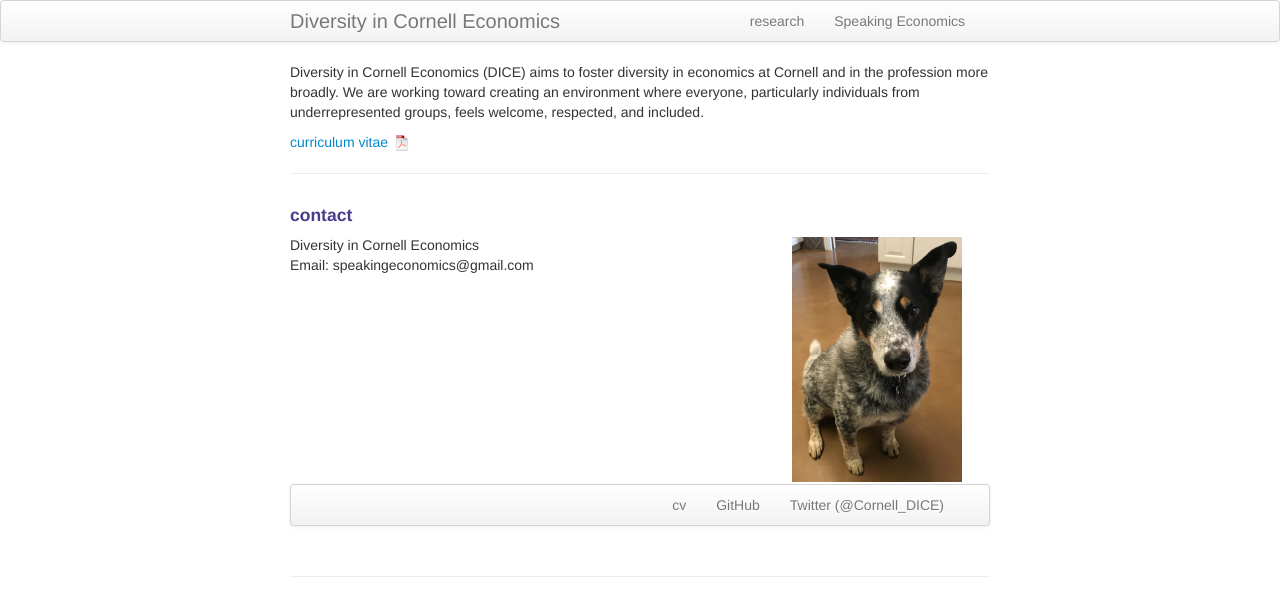
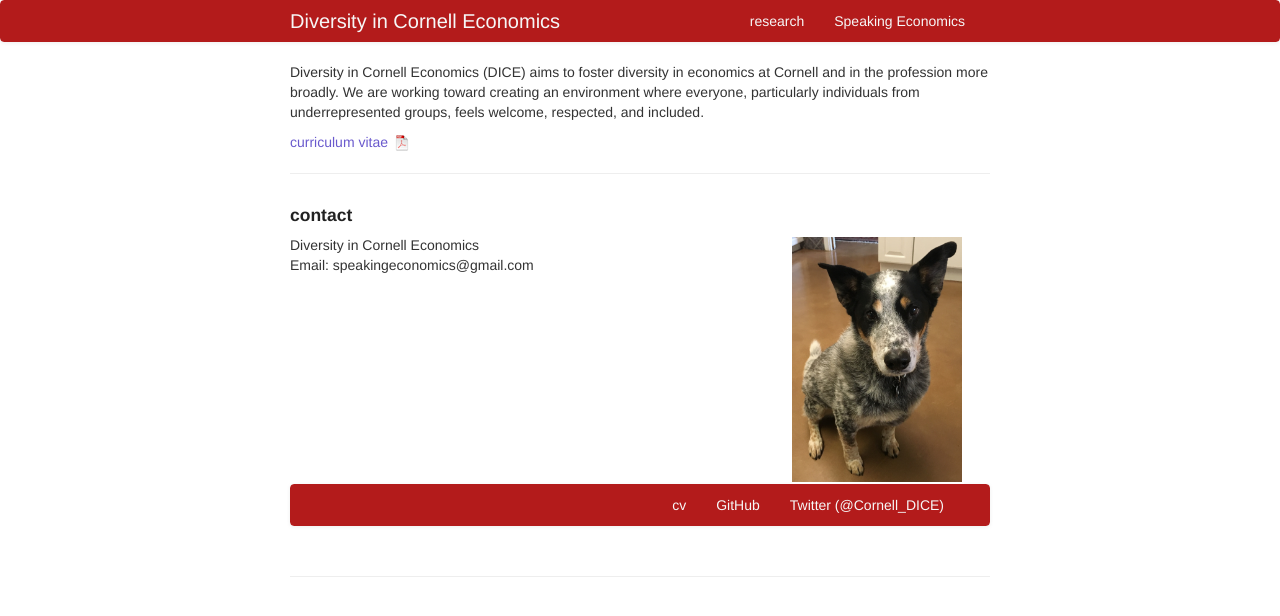
Before and after one commit to aponce6/Diversity-in-Cornell-Economics.github.io, a Jekyll site: the page built from index.md, in a window 1280 px wide. Shown: the top 616 px of the page. Built offline with Jekyll 4.4.1, drawn with Linux system fonts in a browser that asks for light colours.

Commit message:
update my website

```diff
--- a/assets/themes/twitter/css/my_custom_css.css
+++ b/assets/themes/twitter/css/my_custom_css.css
@@ -7,16 +7,16 @@ code {
 }
 
 a code {
-    color: #slateblue;
+    color: slateblue;
 }
 
 a {
-    color: #slateblue;
+    color: slateblue;
 }
 
 a:hover {
-    color: darkslateblue;
-    background-color: #e3e4fa;
+    color: #222222;
+    background-color: #222222;
     text-decoration: none;
 }
 
@@ -57,8 +57,8 @@ td.right {
 }
 
 
-h1, h2, h3, h4 {
-    color: darkslateblue;
+h1, h2, h3, h4, h5 {
+    color: #222222;
 }
 
 .danger {
@@ -85,3 +85,55 @@ h1, h2, h3, h4 {
     border-left: 6px solid #ffeb3b;
     padding-left: 10px;
 }
+
+/*Change nav and header color */
+.navbar-inner {
+   min-height:40px;
+   padding-left:20px;
+   padding-right:20px;
+   background-color:#fafafa;
+   background-image:-moz-linear-gradient(top, #b31b1b, #b31b1b);
+   background-image:-webkit-gradient(linear, 0 0, 0 100%, from(#b31b1b), to(#b31b1b));
+   background-image:-webkit-linear-gradient(top, #b31b1b, #b31b1b);
+   background-image:-o-linear-gradient(top, #b31b1b, #b31b1b);
+   background-image:linear-gradient(to bottom, #b31b1b, #b31b1b);
+   background-repeat:repeat-x;filter:progid:DXImageTransform.Microsoft.gradient(startColorstr='#ffffffff', endColorstr='#fff2f2f2', GradientType=0);
+   border:1px solid #b31b1b;
+   -webkit-border-radius:4px;
+   -moz-border-radius:4px;
+   border-radius:4px;
+   -webkit-box-shadow:0 1px 4px rgba(0, 0, 0, 0.065);
+   -moz-box-shadow:0 1px 4px rgba(0, 0, 0, 0.065);
+   box-shadow:0 1px 4px rgba(0, 0, 0, 0.065);*zoom:1;
+}
+
+
+
+/* Change nav and header text color */
+.navbar .brand {
+   color: #f7f7f7;
+   text-shadow: none;
+}
+.navbar-text {
+   color:#f7f7f7;
+}
+.navbar-link {
+   color:#f7f7f7;
+}
+.navbar-link:hover {
+   color:#f7f7f7;
+}
+/*Change color of your website name in navigation bar
+.navbar .brand {
+   color: #ffffff;
+   text-shadow: none;
+}*/
+/*Change color of the links in the navigation bar:*/
+.navbar .nav>li>a {
+   color: #f7f7f7;
+   text-shadow: none;
+}
+
+/*I THNK one of these will change the color of a link in the navbar when you hover over it*/
+.navbar .nav>li>a:focus,.navbar .nav>li>a:hover{background-color:transparent;color:#222222;text-decoration:none;}
+.navbar .nav>.active>a,.navbar .nav>.active>a:hover,.navbar .nav>.active>a:focus{color:#222222;text-decoration:none;background-color:#f7f7f7;-webkit-box-shadow:inset 0 3px 8px rgba(0, 0, 0, 0.125);-moz-box-shadow:inset 0 3px 8px rgba(0, 0, 0, 0.125);box-shadow:inset 0 3px 8px rgba(0, 0, 0, 0.125);}
```
